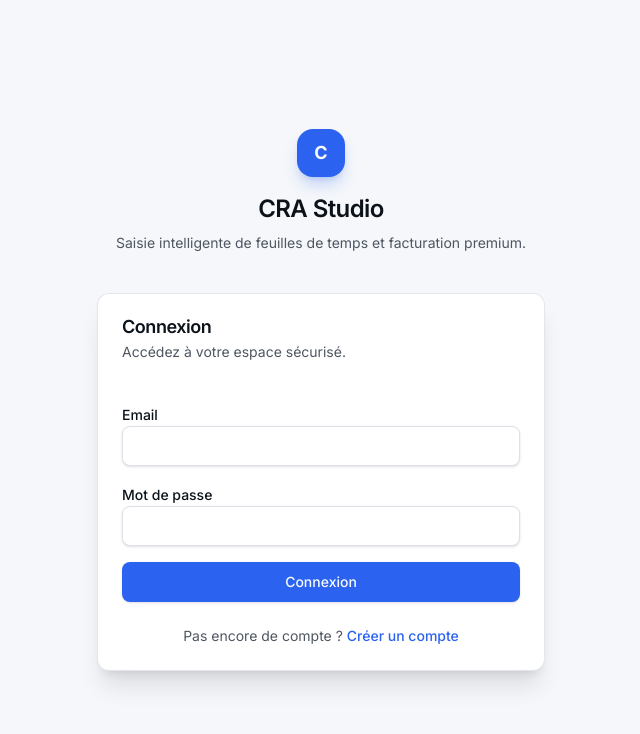
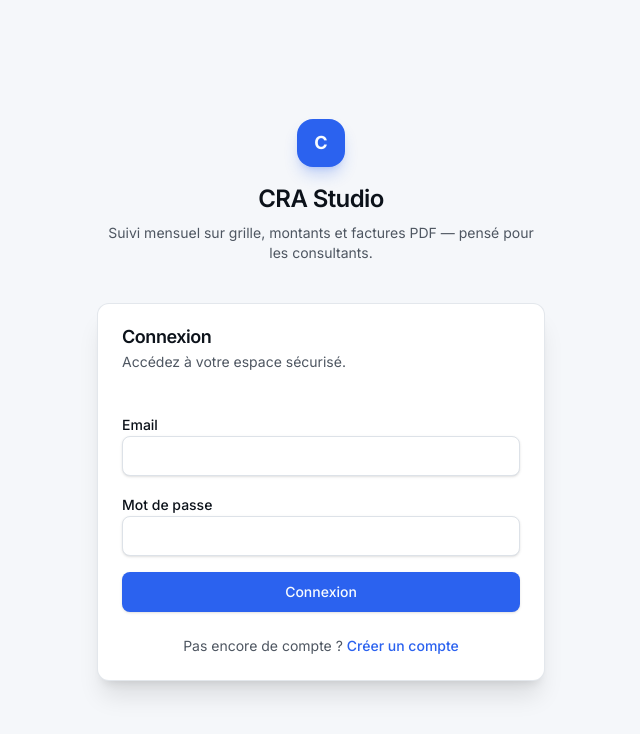
Before and after one commit to MedChaaben/cra-app, a React (Vite) app: page /login in a window 1280 px wide. Shown: the top 734 px of the page, without its empty margins (319-959 px from the left). Built offline with nearby package versions, Linux system fonts and the light colour scheme; no server answers.

Commit message:
Update i18n resources to include app tagline translations in French and English. Modify LoginPage to display the tagline dynamically, enhancing user engagement with relevant messaging.

```diff
--- a/src/i18n/index.ts
+++ b/src/i18n/index.ts
@@ -5,6 +5,8 @@ const resources = {
   fr: {
     translation: {
       appName: 'CRA Studio',
+      appTagline:
+        'Suivi mensuel sur grille, montants et factures PDF — pensé pour les consultants.',
       nav: {
         menu: 'Menu',
         closeNav: 'Fermer le menu',
@@ -452,6 +454,8 @@ const resources = {
   en: {
     translation: {
       appName: 'CRA Studio',
+      appTagline:
+        'Monthly grid timesheets, amounts, and PDF invoices — built for consultants.',
       nav: {
         menu: 'Menu',
         closeNav: 'Close menu',
--- a/src/pages/LoginPage.tsx
+++ b/src/pages/LoginPage.tsx
@@ -65,9 +65,7 @@ export default function LoginPage() {
           C
         </div>
         <h1 className="text-2xl font-semibold tracking-tight">{t('appName')}</h1>
-        <p className="mt-2 max-w-md text-sm text-muted-foreground">
-          Saisie intelligente de feuilles de temps et facturation premium.
-        </p>
+        <p className="mt-2 max-w-md text-sm text-muted-foreground">{t('appTagline')}</p>
       </div>
       <Card className="w-full max-w-md border-border/80 shadow-xl">
         <CardHeader>
```
